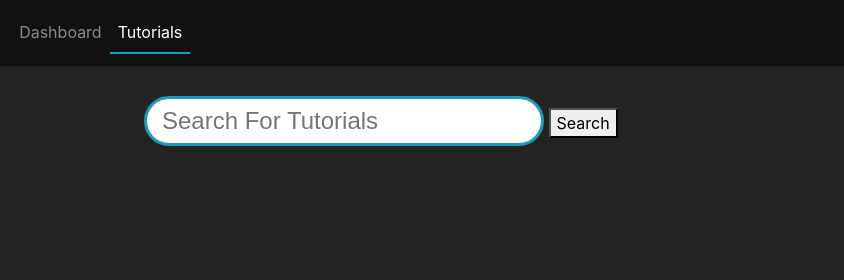
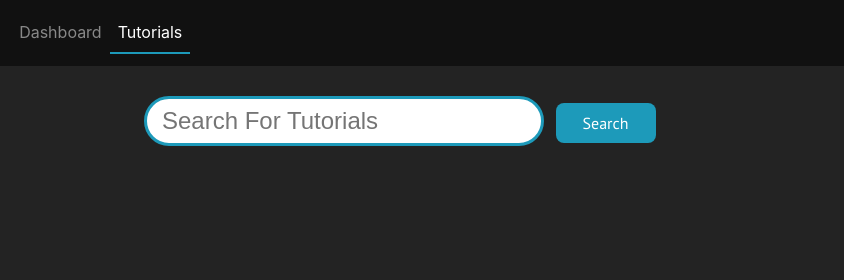
Before and after one commit to GetOFFMyLAN/PersonalProjectClient, an Electron app: page html/tutorial.html in a window 1000 px wide. Shown: the top 280 px of the page, 156-1000 px from the left. Drawn offline with Linux system fonts and the light colour scheme.

Commit message:
added button styling for .searchButton including background color and changed font

```diff
--- a/html/css/style.css
+++ b/html/css/style.css
@@ -310,3 +310,16 @@ body {
 input {
   outline: none;
 }
+
+.searchButton {
+  margin-left: 7px;
+  width: 100px;
+  height: 40px;
+  background-color: #1d9aba;
+  border: none;
+  top: 0px;
+  font-family: 'PT Sans', sans-serif;
+  text-align: center;
+  color: #fff;
+  border-radius: 8px;
+}
```
